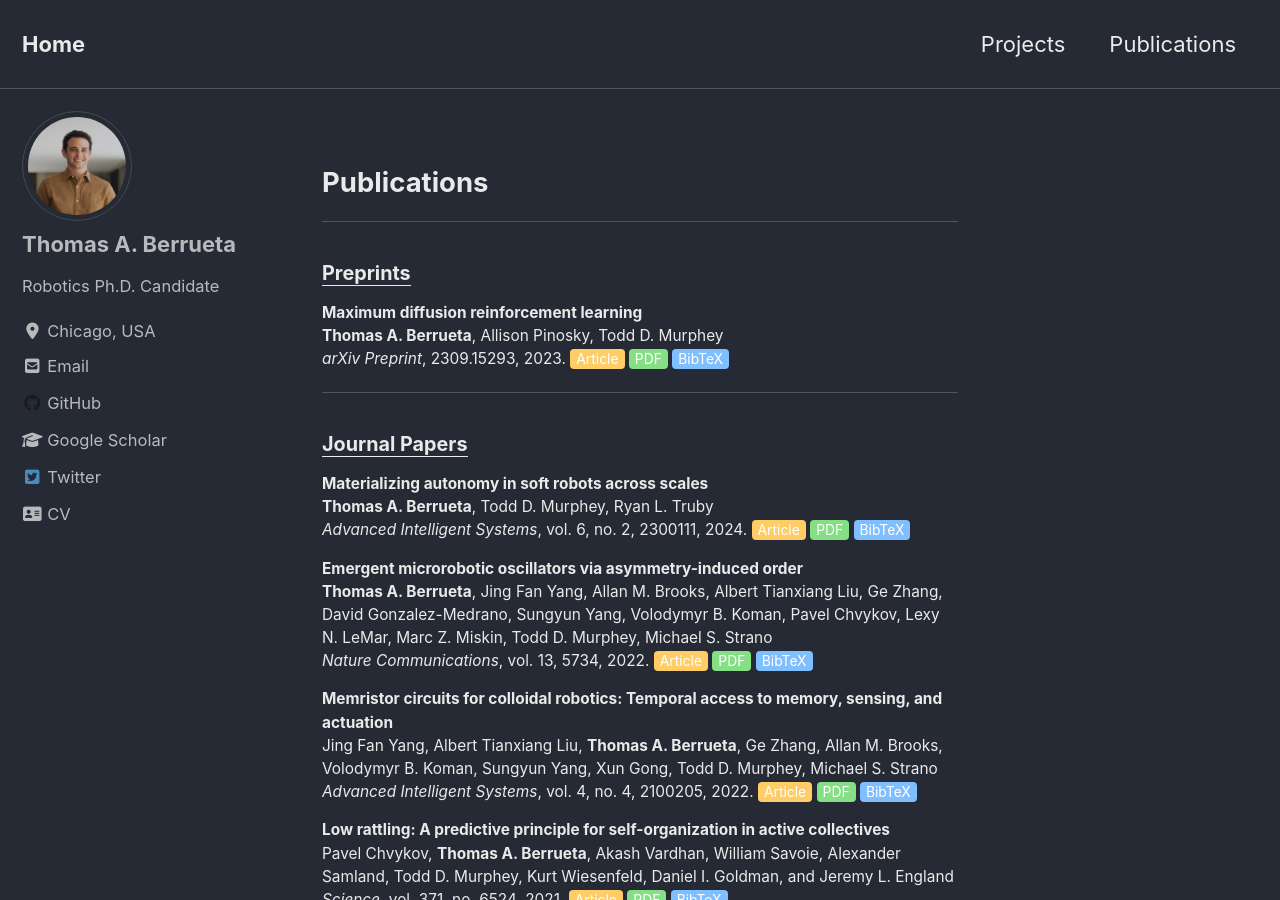
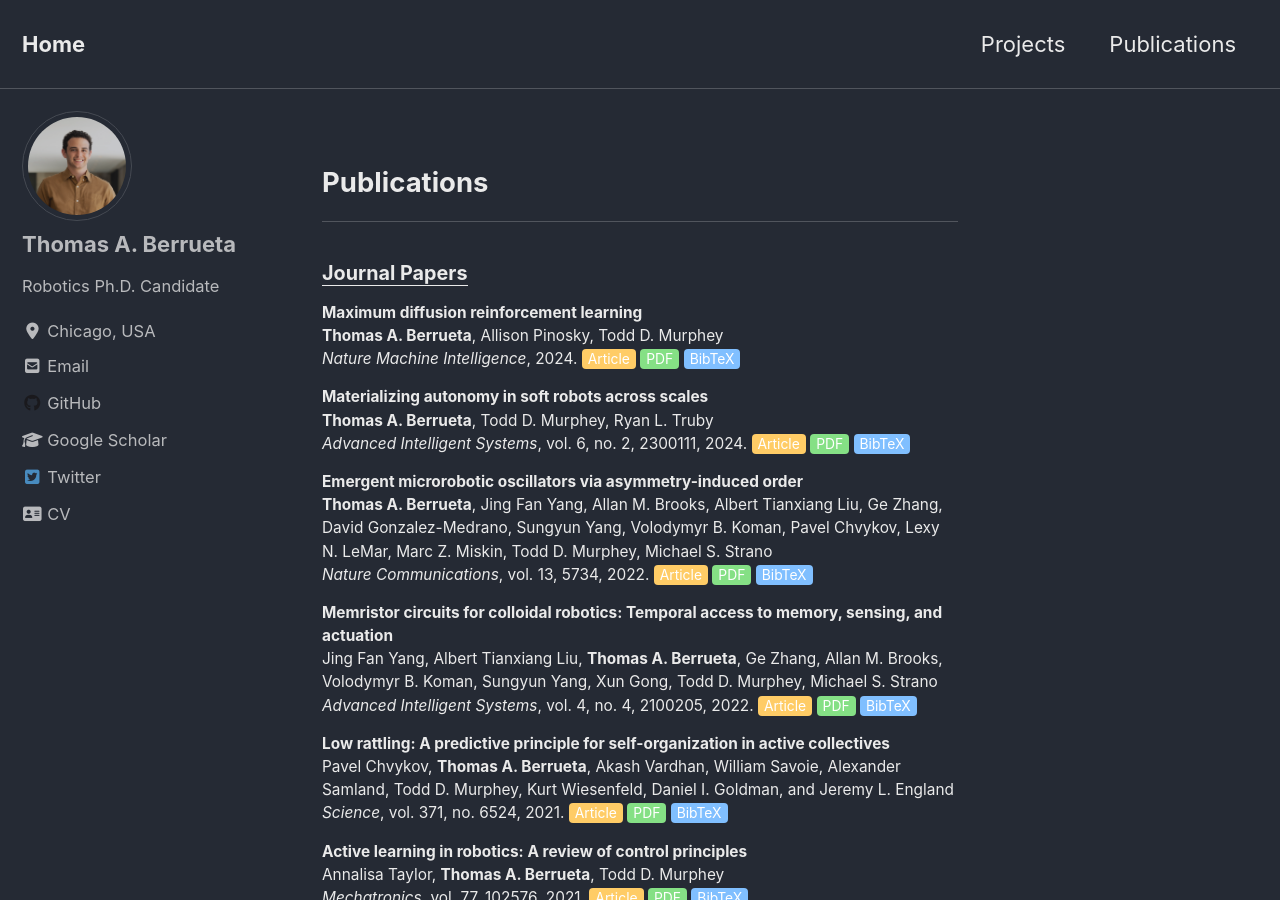
Before and after one commit to tberrueta/tberrueta.github.io, a Jekyll site: the page built from publications.html, in a window 1280 px wide and 900 px high. Built offline with Jekyll 4.4.1, drawn with Linux system fonts in a browser that asks for light colours; cached includes are drawn as plain includes; nearby versions of some CDN libraries.

Commit message:
update website with maxdiff details

```diff
--- a/publications.html
+++ b/publications.html
@@ -34,16 +34,15 @@ author_profile: true
 
 <body>
 <hr>
-  <h3 style="font-size:90%"><u>Preprints</u></h3>
+  <h3 style="font-size:90%"><u>Journal Papers</u></h3>
+
   <p style="font-size:70%"><b>Maximum diffusion reinforcement learning</b>
     <br><b>Thomas A. Berrueta</b>, Allison Pinosky, Todd D. Murphey
-    <br><i>arXiv Preprint</i>, 2309.15293, 2023.
-    <a href="https://arxiv.org/abs/2309.15293" style="font-size:90%"><button class="button button2">Article</button></a>
-    <a href="/assets/pdfs/BerruetaArxivMaxDiff2023.pdf" style="font-size:90%"><button class="button button3">PDF</button></a>
-  <a href="/assets/bibs/BerruetaArxivMaxDiff2023.bib" style="font-size:90%"><button class="button button1">BibTeX</button></a></p>
-  <hr>
+    <br><i>Nature Machine Intelligence</i>, 2024.
+    <a href="https://www.nature.com/articles/s42256-024-00829-3" style="font-size:90%"><button class="button button2">Article</button></a>
+    <a href="/assets/pdfs/BerruetaNMI2024.pdf" style="font-size:90%"><button class="button button3">PDF</button></a>
+  <a href="/assets/bibs/BerruetaNMI2024.bib" style="font-size:90%"><button class="button button1">BibTeX</button></a></p>
 
-  <h3 style="font-size:90%"><u>Journal Papers</u></h3>
   <p style="font-size:70%"><b>Materializing autonomy in soft robots across scales</b>
     <br><b>Thomas A. Berrueta</b>, Todd D. Murphey, Ryan L. Truby
     <br><i>Advanced Intelligent Systems</i>, vol. 6, no. 2, 2300111, 2024.
```
Also changed, not shown: assets/bibs/BerruetaArxivMaxDiff2023.bib (deleted, +0 -8 lines), assets/bibs/BerruetaNMI2024.bib (added, +14 -0 lines), projects.html (+4 -4 lines), 2 other files.
